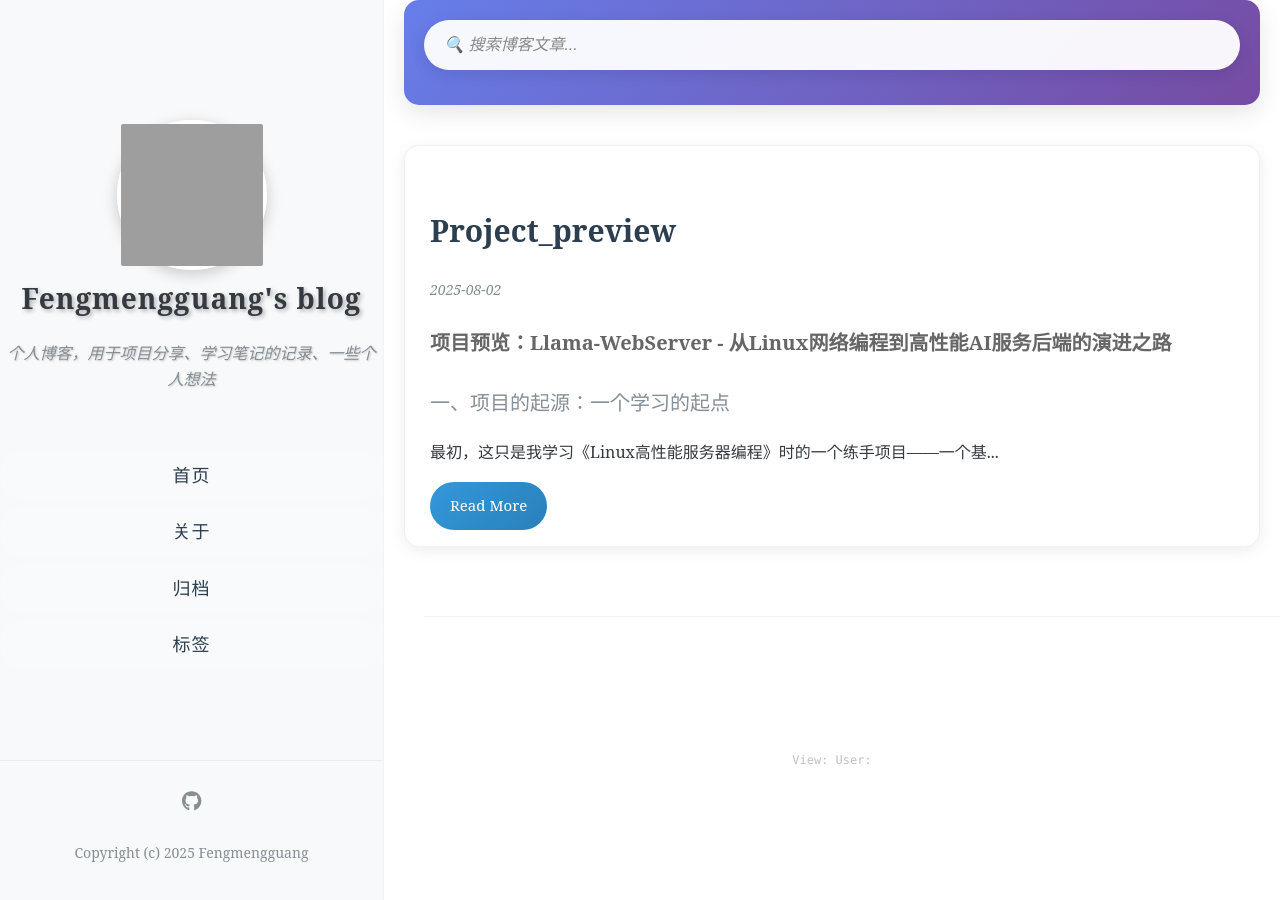
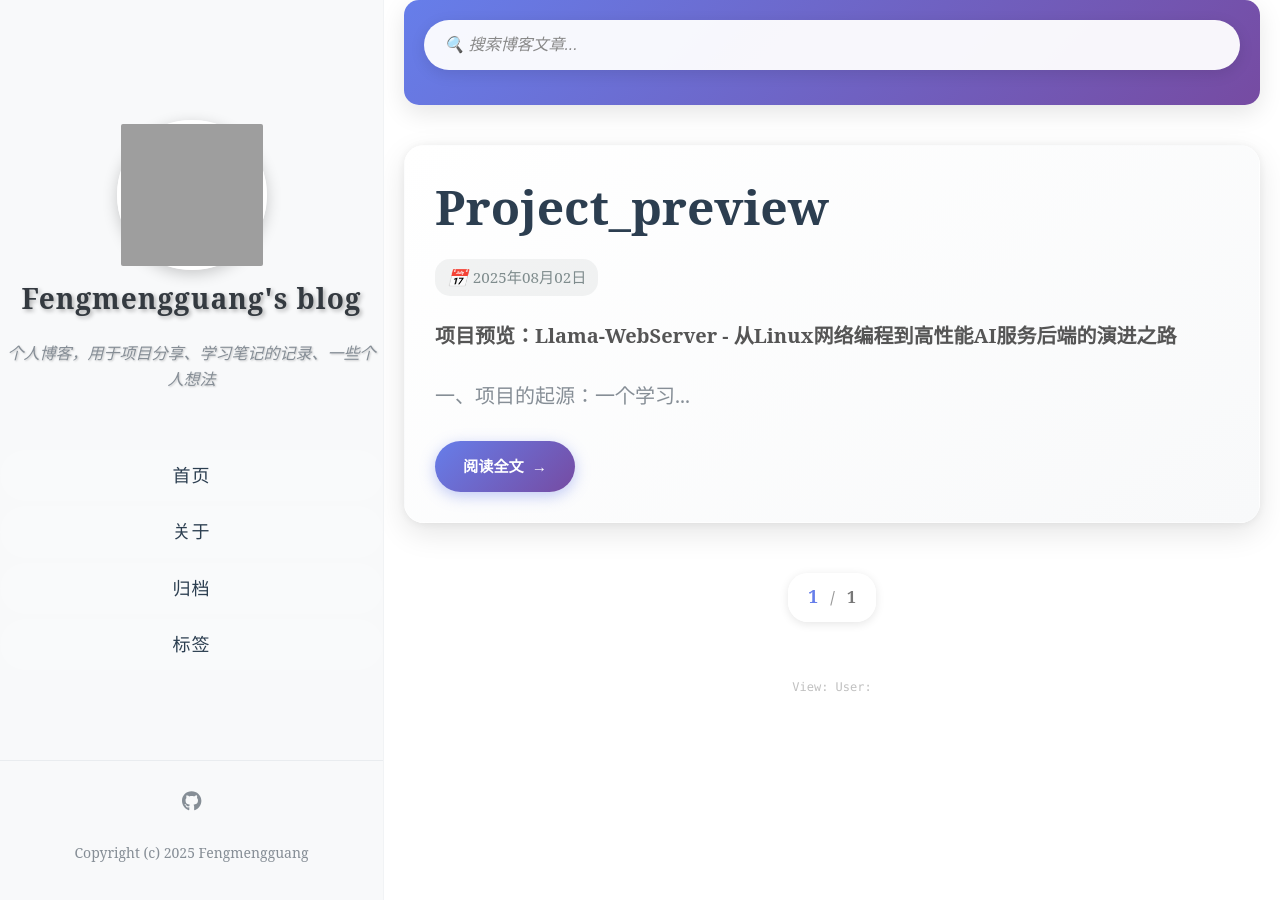
Before and after one commit to xiaoben765/xiaoben765.github.io, a Jekyll site: the page built from index.html, in a window 1280 px wide. Built offline with Jekyll 4.4.1, drawn with Linux system fonts in a browser that asks for light colours; the list of posts is cut into pages by our own code; comment, search, counter and statistics services are not loaded; grey boxes are pictures that could not be loaded.

Commit message:
重大美化：全面重新设计首页文章预览卡片和分页导航

```diff
--- a/index.html
+++ b/index.html
@@ -29,51 +29,65 @@
 <div class="posts">
   {% for post in paginator.posts %}
   {% unless post.draft %}
-    <article class="post">
-      <h1>
+    <article class="post-preview">
+      <div class="post-header">
+        <h1 class="post-title">
           <a href="{{ site.baseurl }}{{ post.url }}">{{ post.title }}</a>
         </h1>
 
-      <div clsss="meta">
-        <span class="date">
-          {{ post.date | date: "%Y-%m-%d" }}
+        <div class="post-meta">
+          <span class="post-date">
+            <i class="date-icon">📅</i>
+            {{ post.date | date: "%Y年%m月%d日" }}
           </span>
 
-        <ul class="tag">
+          {% if post.tags.size > 0 %}
+          <div class="post-tags">
             {% for tag in post.tags %}
-          <li>
+            <span class="tag-item">
               <a href="{{ site.url }}{{ site.baseurl }}/tags#{{ tag }}">
-              {{ tag }}
+                🏷️ {{ tag }}
               </a>
-          </li>
+            </span>
             {% endfor %}
-        </ul>
+          </div>
+          {% endif %}
+        </div>
       </div>
 
-      <div class="entry">
-        {{ post.excerpt | truncate: 200 }}
+      <div class="post-excerpt">
+        {{ post.excerpt | truncate: 150 }}
       </div>
 
-      <a href="{{ site.baseurl }}{{ post.url }}" class="read-more">Read More</a>
+      <div class="post-footer">
+        <a href="{{ site.baseurl }}{{ post.url }}" class="read-more-btn">
+          阅读全文 <span class="arrow">→</span>
+        </a>
+      </div>
     </article>
   {% endunless %}
   {% endfor %}
 </div>
 
-<div class="pagination">
+<div class="pagination-wrapper">
   {% if paginator.previous_page %}
-    <span class="prev">
-      <a href="{{ site.baseurl }}{{ paginator.previous_page_path }}" class="prev">
-        ← 上一页
+    <a href="{{ site.baseurl }}{{ paginator.previous_page_path }}" class="pagination-btn prev-btn">
+      <span class="btn-icon">←</span>
+      <span class="btn-text">上一页</span>
     </a>
-    </span>
   {% endif %}
+
+  <div class="pagination-info">
+    <span class="current-page">{{ paginator.page }}</span>
+    <span class="separator">/</span>
+    <span class="total-pages">{{ paginator.total_pages }}</span>
+  </div>
+
   {% if paginator.next_page %}
-    <span class="next">
-      <a href="{{ site.baseurl}}{{ paginator.next_page_path }}" class="next">
-        下一页 →
+    <a href="{{ site.baseurl}}{{ paginator.next_page_path }}" class="pagination-btn next-btn">
+      <span class="btn-text">下一页</span>
+      <span class="btn-icon">→</span>
     </a>
-    </span>
   {% endif %}
 </div>
 
--- a/style.scss
+++ b/style.scss
@@ -889,6 +889,178 @@
   }
 }
 
+// 新的文章预览卡片样式
+.post-preview {
+  background: linear-gradient(145deg, #ffffff, #f8f9fa);
+  border-radius: 20px;
+  padding: 30px;
+  margin-bottom: 35px;
+  box-shadow:
+    0 10px 30px rgba(0, 0, 0, 0.1),
+    0 1px 8px rgba(0, 0, 0, 0.06);
+  border: 1px solid rgba(255, 255, 255, 0.18);
+  transition: all 0.4s cubic-bezier(0.175, 0.885, 0.32, 1.275);
+  position: relative;
+  overflow: hidden;
+
+  &:before {
+    content: '';
+    position: absolute;
+    top: 0;
+    left: 0;
+    right: 0;
+    height: 4px;
+    background: linear-gradient(90deg, #667eea 0%, #764ba2 100%);
+    transform: scaleX(0);
+    transform-origin: left;
+    transition: transform 0.3s ease;
+  }
+
+  &:hover {
+    transform: translateY(-8px) scale(1.02);
+    box-shadow:
+      0 20px 40px rgba(0, 0, 0, 0.15),
+      0 5px 15px rgba(0, 0, 0, 0.08);
+
+    &:before {
+      transform: scaleX(1);
+    }
+  }
+
+  .post-header {
+    margin-bottom: 20px;
+
+    .post-title {
+      margin: 0 0 15px 0;
+
+      a {
+        color: #2c3e50;
+        text-decoration: none;
+        font-size: 1.6em;
+        font-weight: 700;
+        line-height: 1.3;
+        transition: all 0.3s ease;
+        position: relative;
+
+        &:after {
+          content: '';
+          position: absolute;
+          bottom: -2px;
+          left: 0;
+          width: 0;
+          height: 2px;
+          background: linear-gradient(90deg, #667eea, #764ba2);
+          transition: width 0.3s ease;
+        }
+
+        &:hover {
+          color: #667eea;
+
+          &:after {
+            width: 100%;
+          }
+        }
+      }
+    }
+
+    .post-meta {
+      display: flex;
+      flex-wrap: wrap;
+      align-items: center;
+      gap: 15px;
+      margin-bottom: 10px;
+
+      .post-date {
+        color: #7f8c8d;
+        font-size: 0.95em;
+        font-weight: 500;
+        display: flex;
+        align-items: center;
+        gap: 5px;
+        background: rgba(127, 140, 141, 0.1);
+        padding: 5px 12px;
+        border-radius: 15px;
+
+        .date-icon {
+          font-size: 1.1em;
+        }
+      }
+
+      .post-tags {
+        display: flex;
+        flex-wrap: wrap;
+        gap: 8px;
+
+        .tag-item {
+          a {
+            background: linear-gradient(135deg, #74b9ff, #0984e3);
+            color: white;
+            padding: 6px 14px;
+            border-radius: 20px;
+            text-decoration: none;
+            font-size: 0.85em;
+            font-weight: 500;
+            transition: all 0.3s ease;
+            box-shadow: 0 2px 8px rgba(116, 185, 255, 0.3);
+            display: flex;
+            align-items: center;
+            gap: 4px;
+
+            &:hover {
+              background: linear-gradient(135deg, #0984e3, #74b9ff);
+              transform: translateY(-2px);
+              box-shadow: 0 4px 12px rgba(116, 185, 255, 0.4);
+            }
+          }
+        }
+      }
+    }
+  }
+
+  .post-excerpt {
+    color: #555;
+    line-height: 1.7;
+    font-size: 1.05em;
+    margin-bottom: 25px;
+    text-align: justify;
+  }
+
+  .post-footer {
+    display: flex;
+    justify-content: space-between;
+    align-items: center;
+
+    .read-more-btn {
+      background: linear-gradient(135deg, #667eea 0%, #764ba2 100%);
+      color: white;
+      padding: 12px 28px;
+      border-radius: 30px;
+      text-decoration: none;
+      font-weight: 600;
+      font-size: 0.95em;
+      display: flex;
+      align-items: center;
+      gap: 8px;
+      transition: all 0.3s cubic-bezier(0.175, 0.885, 0.32, 1.275);
+      box-shadow: 0 4px 15px rgba(102, 126, 234, 0.4);
+
+      .arrow {
+        transition: transform 0.3s ease;
+      }
+
+      &:hover {
+        background: linear-gradient(135deg, #764ba2 0%, #667eea 100%);
+        transform: translateY(-2px);
+        box-shadow: 0 6px 20px rgba(102, 126, 234, 0.5);
+
+        .arrow {
+          transform: translateX(4px);
+        }
+      }
+    }
+  }
+}
+
 // 美化标签
 .tag {
   list-style: none;
@@ -952,6 +1124,83 @@
   .posts > .post {
     margin: 15px;
     padding: 20px;
+  }
+
+  .post-preview {
+    margin: 15px;
+    padding: 20px;
+
+    .post-header .post-meta {
+      flex-direction: column;
+      align-items: flex-start;
+      gap: 10px;
+    }
+  }
+}
+
+// 新的分页样式
+.pagination-wrapper {
+  display: flex;
+  justify-content: center;
+  align-items: center;
+  margin: 50px 0;
+  gap: 20px;
+
+  .pagination-btn {
+    display: flex;
+    align-items: center;
+    gap: 8px;
+    background: linear-gradient(135deg, #667eea 0%, #764ba2 100%);
+    color: white;
+    padding: 12px 24px;
+    border-radius: 25px;
+    text-decoration: none;
+    font-weight: 600;
+    transition: all 0.3s cubic-bezier(0.175, 0.885, 0.32, 1.275);
+    box-shadow: 0 4px 15px rgba(102, 126, 234, 0.4);
+
+    &:hover {
+      background: linear-gradient(135deg, #764ba2 0%, #667eea 100%);
+      transform: translateY(-3px);
+      box-shadow: 0 6px 20px rgba(102, 126, 234, 0.5);
+    }
+
+    .btn-icon {
+      font-size: 1.2em;
+      transition: transform 0.3s ease;
+    }
+
+    &.prev-btn:hover .btn-icon {
+      transform: translateX(-3px);
+    }
+
+    &.next-btn:hover .btn-icon {
+      transform: translateX(3px);
+    }
+  }
+
+  .pagination-info {
+    background: rgba(255, 255, 255, 0.9);
+    padding: 10px 20px;
+    border-radius: 20px;
+    box-shadow: 0 2px 10px rgba(0, 0, 0, 0.1);
+    font-weight: 600;
+    color: #555;
+    backdrop-filter: blur(10px);
+
+    .current-page {
+      color: #667eea;
+      font-size: 1.1em;
+    }
+
+    .separator {
+      margin: 0 8px;
+      color: #999;
+    }
+
+    .total-pages {
+      color: #777;
+    }
   }
 }
 
```
Lines whose indentation alone changed are shown as unchanged.
